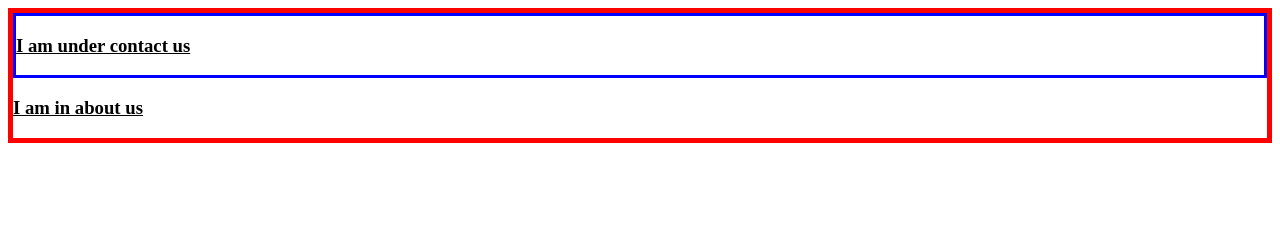
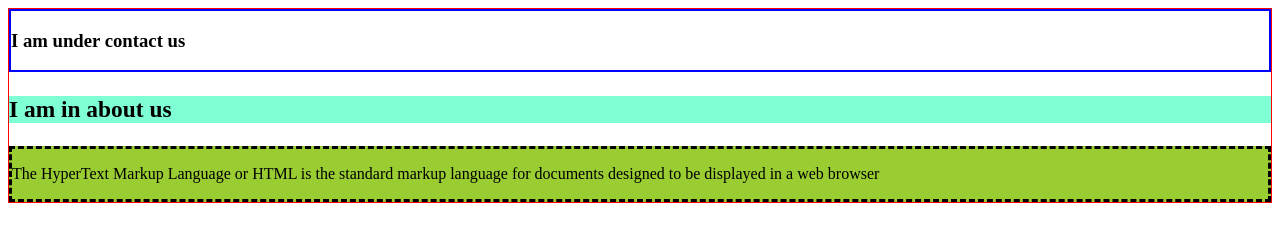
Before and after one commit to Shubha9799/thbs_mean_mern, a plain HTML site: page html-css/contact_us.html in a window 1280 px wide. Drawn offline with Linux system fonts and the light colour scheme.

Commit message:
added css style using class and id

```diff
--- a/html-css/contact_us.html
+++ b/html-css/contact_us.html
@@ -10,18 +10,23 @@
     <!--Internal style sheet file-->
     <style>
         body{
-            border:5px solid red;
+            border:1px solid red;
         }
     </style>
 </head>
 <body>
     <!--inline style sheet-->
-    <div id=""contact-us" style="border:3px solid blue;">
+    <div id="contact-us" style="border:2px solid blue;">
     <h3>I am under contact us</h3>
 
 </div>
-<div id=""about us">
+<div id="about-us" class="p2">
 <h3>I am in about us</h3>
+</div>
+<div class="p1">
+    <p> The HyperText Markup Language or HTML
+is the standard markup language for documents designed to be displayed in a web browser
+</p>
 </div>
 </body>
 </html>
--- a/html-css/style.css
+++ b/html-css/style.css
@@ -2,6 +2,18 @@
 this is global css file
 */
 body{
-    border:2px solid yellow;
-    text-decoration: underline;
+    border:1px solid yellow;
+
 }
+
+#about-us{
+text-decoration-color: blueviolet;
+}
+.p2{
+    background-color: aquamarine;
+    font-size: 20px;
+}
+.p1{
+    background-color: yellowgreen;
+    border: dashed;
+}
```
